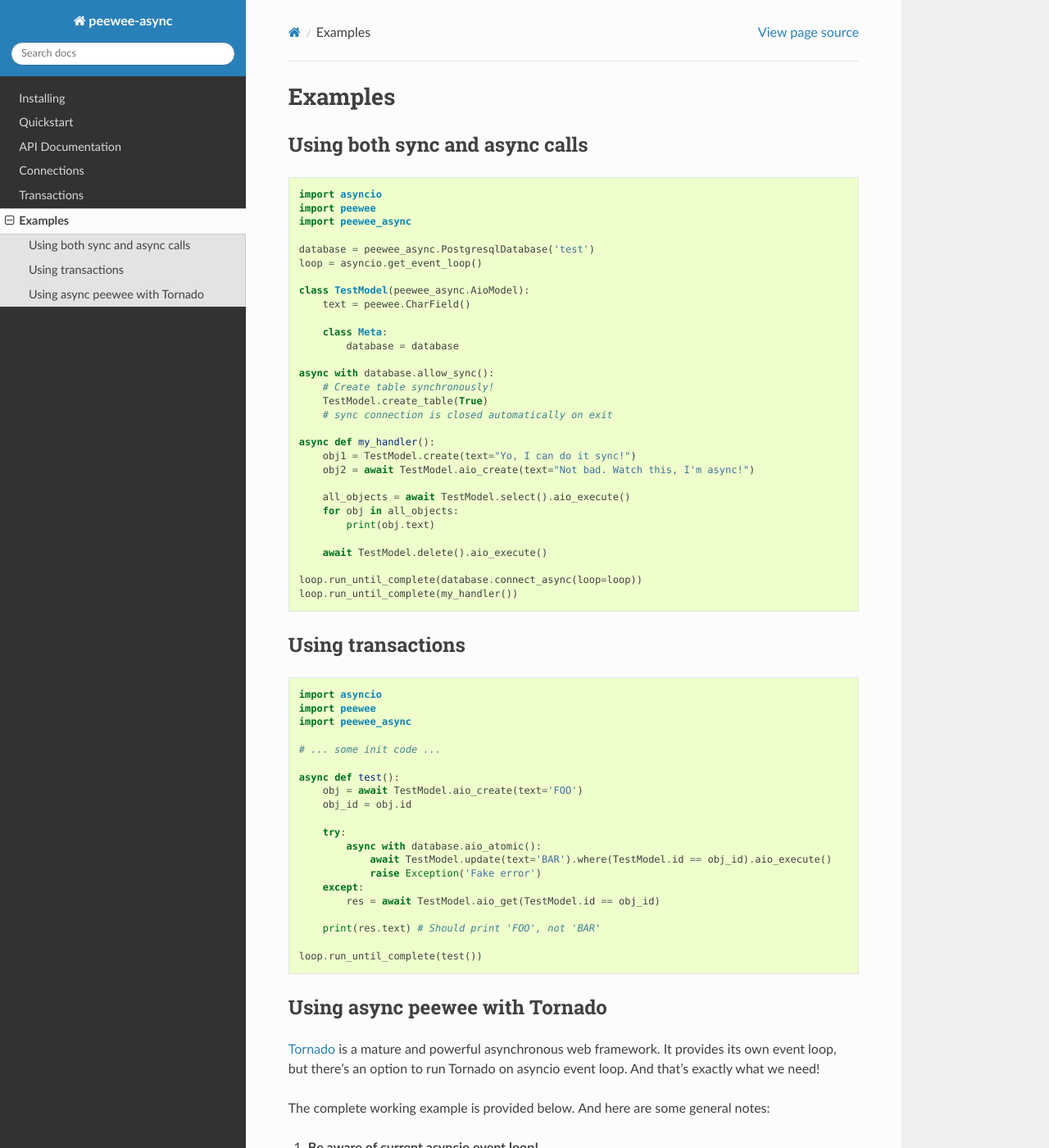
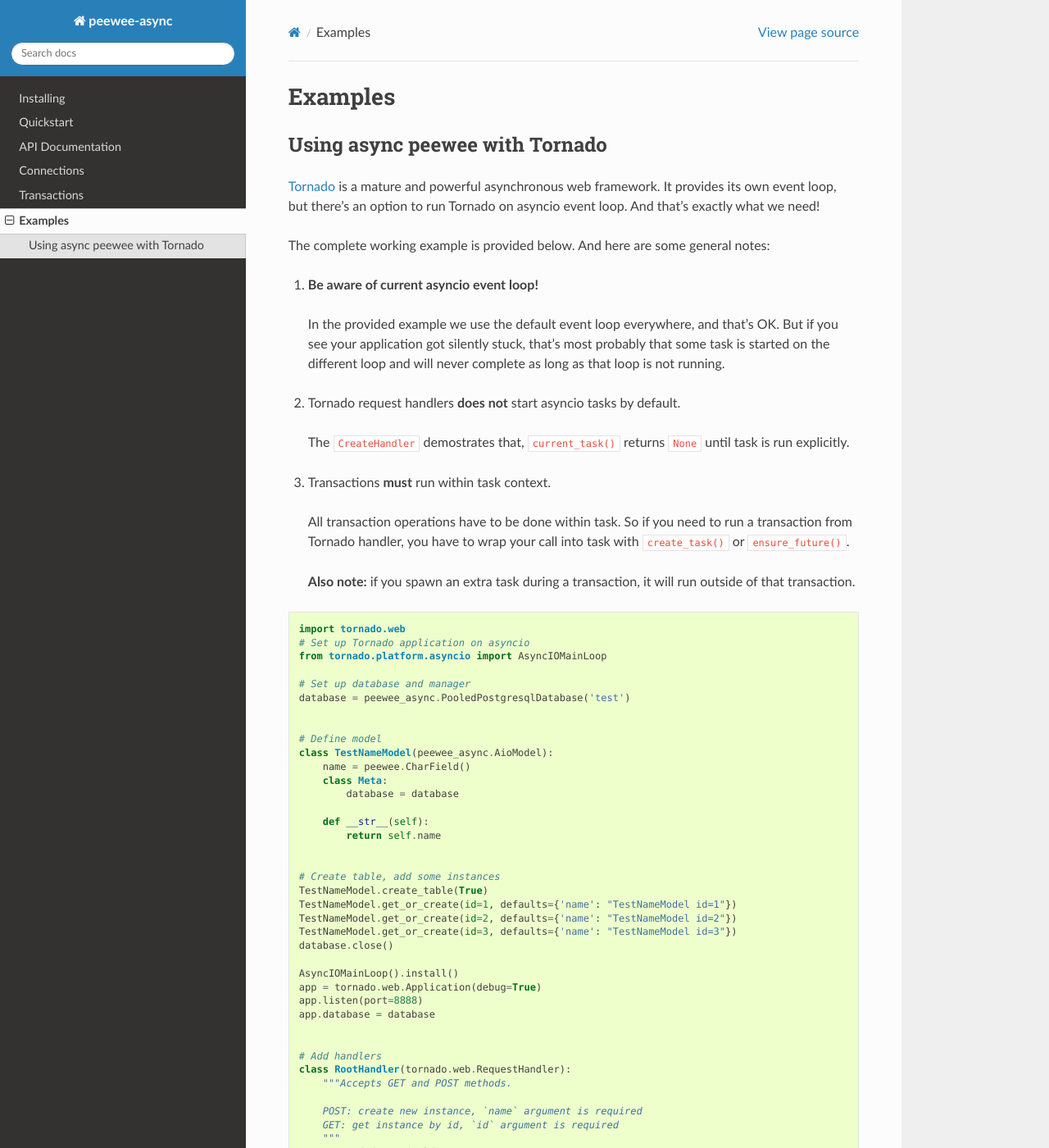
Before and after one commit to 05bit/peewee-async, a Sphinx documentation site: the page built from docs/peewee_async/examples.rst, in a window 1280 px wide and 1400 px high. Shown: the whole window at 82% size. Built offline with Sphinx 7.4.7 and the Read the Docs theme 3.1.0, drawn with Linux system fonts in a browser that asks for light colours.

```diff
--- a/docs/peewee_async/examples.rst
+++ b/docs/peewee_async/examples.rst
@@ -1,69 +1,6 @@
 Examples
 =============
 
-
-Using both sync and async calls
-+++++++++++++++++++++++++++++++
-
-.. code-block:: python
-
-    import asyncio
-    import peewee
-    import peewee_async
-
-    database = peewee_async.PostgresqlDatabase('test')
-    loop = asyncio.get_event_loop()
-
-    class TestModel(peewee_async.AioModel):
-        text = peewee.CharField()
-
-        class Meta:
-            database = database
-
-    async with database.allow_sync():
-        # Create table synchronously!
-        TestModel.create_table(True)
-        # sync connection is closed automatically on exit
-
-    async def my_handler():
-        obj1 = TestModel.create(text="Yo, I can do it sync!")
-        obj2 = await TestModel.aio_create(text="Not bad. Watch this, I'm async!")
-
-        all_objects = await TestModel.select().aio_execute()
-        for obj in all_objects:
-            print(obj.text)
-
-        await TestModel.delete().aio_execute()
-
-    loop.run_until_complete(database.connect_async(loop=loop))
-    loop.run_until_complete(my_handler())
-
-
-Using transactions
-++++++++++++++++++
-
-.. code-block:: python
-
-    import asyncio
-    import peewee
-    import peewee_async
-
-    # ... some init code ...
-
-    async def test():
-        obj = await TestModel.aio_create(text='FOO')
-        obj_id = obj.id
-
-        try:
-            async with database.aio_atomic():
-                await TestModel.update(text='BAR').where(TestModel.id == obj_id).aio_execute()
-                raise Exception('Fake error')
-        except:
-            res = await TestModel.aio_get(TestModel.id == obj_id)
-
-        print(res.text) # Should print 'FOO', not 'BAR'
-
-    loop.run_until_complete(test())
 
 Using async peewee with Tornado
 +++++++++++++++++++++++++++++++
--- a/docs/samples/quickstart.py
+++ /dev/null
@@ -1,41 +0,0 @@
-import asyncio
-import peewee
-import peewee_async
-
-# Nothing special, just define model and database:
-
-database = peewee_async.PooledPostgresqlExtDatabase('test')
-
-
-class TestModel(peewee_async.AioModel):
-    text = peewee.CharField()
-
-    class Meta:
-        database = database
-
-
-# Look, sync code is working!
-
-TestModel.create_table(True)
-TestModel.create(text="Yo, I can do it sync!")
-database.close()
-
-# No need for sync anymore!
-
-database.set_allow_sync(False)
-
-
-async def handler():
-    await TestModel.aio_create(text="Not bad. Watch this, I'm async!")
-    all_objects = await TestModel.select().aio_execute()
-    for obj in all_objects:
-        print(obj.text)
-
-
-loop = asyncio.get_event_loop()
-loop.run_until_complete(handler())
-loop.close()
-
-# Clean up, can do it sync again:
-with database.allow_sync():
-    TestModel.drop_table(True)
```
Also changed, not shown: docs/peewee_async/quickstart.rst (+18 -2 lines), 3 other files.
